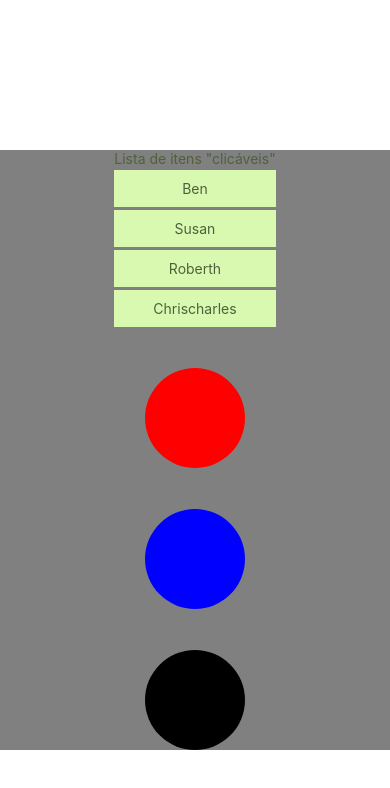
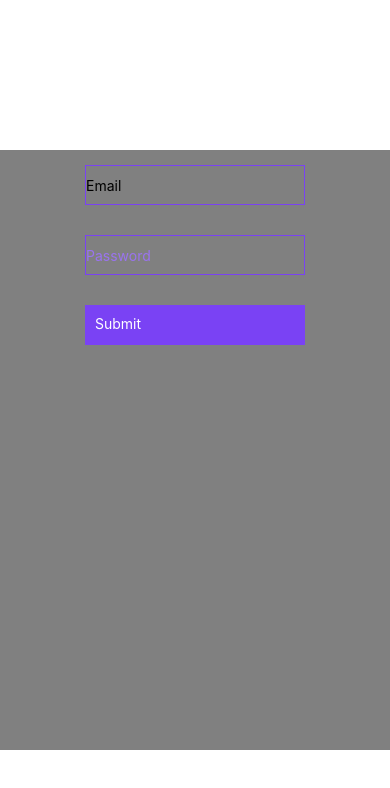
Before and after one commit to guustavuo/CARDMOB, a React Native app in the folder Etapa.2/app-react-exemplos/: screen / in a window 390 px wide. Shown: the top 788 px of the page. Built offline with nearby package versions, Linux system fonts and the light colour scheme.

Commit message:
TextInput basic examples

```diff
--- a/Etapa.2/app-react-exemplos/App.js
+++ b/Etapa.2/app-react-exemplos/App.js
@@ -1,18 +1,14 @@
 import React, { useState } from 'react';
 import { StatusBar } from 'expo-status-bar';
-import { StyleSheet, Text, View, Button, Image, TextInput, FlatList } from 'react-native';
+import { Text, View, Button, Image, TextInput, StyleSheet } from 'react-native';
 
-import List from './components/List';
+import Inputs from './components/Inputs';
 
 export default function App() {
 
   return (
     <View style={styles.container}>
-      <List />
-      <View style={styles.redbox}/>
-      <View style={styles.bluebox}/>
-      <View style={styles.blackbox}/>
-
+      <Inputs />
     </View>
   );
 }
@@ -26,23 +22,5 @@ const styles = StyleSheet.create({
     height: 600,
     marginTop: 150,
 
-  },
-  redbox: {
-    width: 100,
-    height: 100,
-    backgroundColor: 'red',
-    borderRadius: 50,
-  },
-  bluebox: {
-    width: 100,
-    height: 100,
-    backgroundColor: 'blue',
-    borderRadius: 50,
-  },
-  blackbox: {
-    width: 100,
-    height: 100,
-    backgroundColor: 'black',
-    borderRadius: 50,
   }
 });
--- /dev/null
+++ b/Etapa.2/app-react-exemplos/components/Inputs.js
@@ -0,0 +1,76 @@
+import React, { Component } from "react";
+import { Text, View, StyleSheet, TouchableOpacity, TextInput } from 'react-native';
+
+
+class Inputs extends Component {
+    state = {
+        email: '',
+        password: '',
+    }
+    handleEmail = (text) => {
+        this.setState({ email: text })
+    }
+    handlePassword = (text) => {
+        this.setState({ password: text })
+    }
+    login = (email, pass) => {
+        alert(`Email: ${email} \npassword: ${pass}`);
+    }
+    render() {
+        return (
+            <View style={StyleSheet.container}>
+                <TextInput
+                    style={styles.input}
+                    underlineColorAndroid='transparent'
+                    placeholder="Email"
+                    autoCapitalize="none"
+                    onChangeText={this.handleEmail}
+                />
+                <TextInput
+                    style={styles.input}
+                    underlineColorAndroid='transparent'
+                    placeholder="Password"
+                    placeholderTextColor="#9a73ef"
+                    autoCapitalize="none"
+                    secureTextEntry
+                    onChangeText={this.handlePassword}
+                />
+                <TouchableOpacity
+                    style={styles.submitButton}
+                    onPress={
+                        () => this.login(
+                            this.state.email,
+                            this.state.password
+                        )
+                    }
+                >
+                    <Text style={styles.submitButtonText}>
+                        Submit
+                    </Text>
+                </TouchableOpacity>
+            </View>
+        )
+    }
+}
+export default Inputs;
+
+const styles = StyleSheet.create({
+    container: {
+        paddingTop: 24
+    },
+    input: {
+        margin: 15,
+        height: 40,
+        borderColor: '#7a42f4',
+        borderWidth: 1
+    },
+    submitButton: {
+        backgroundColor: '#7a42f4',
+        padding: 10,
+        margin: 15,
+        height: 40,
+    },
+    submitButtonText: {
+        color: 'white'
+    }
+});
```
Also changed, not shown: Etapa.2/app-react-exemplos/App2.js (added, +48 -0 lines).
